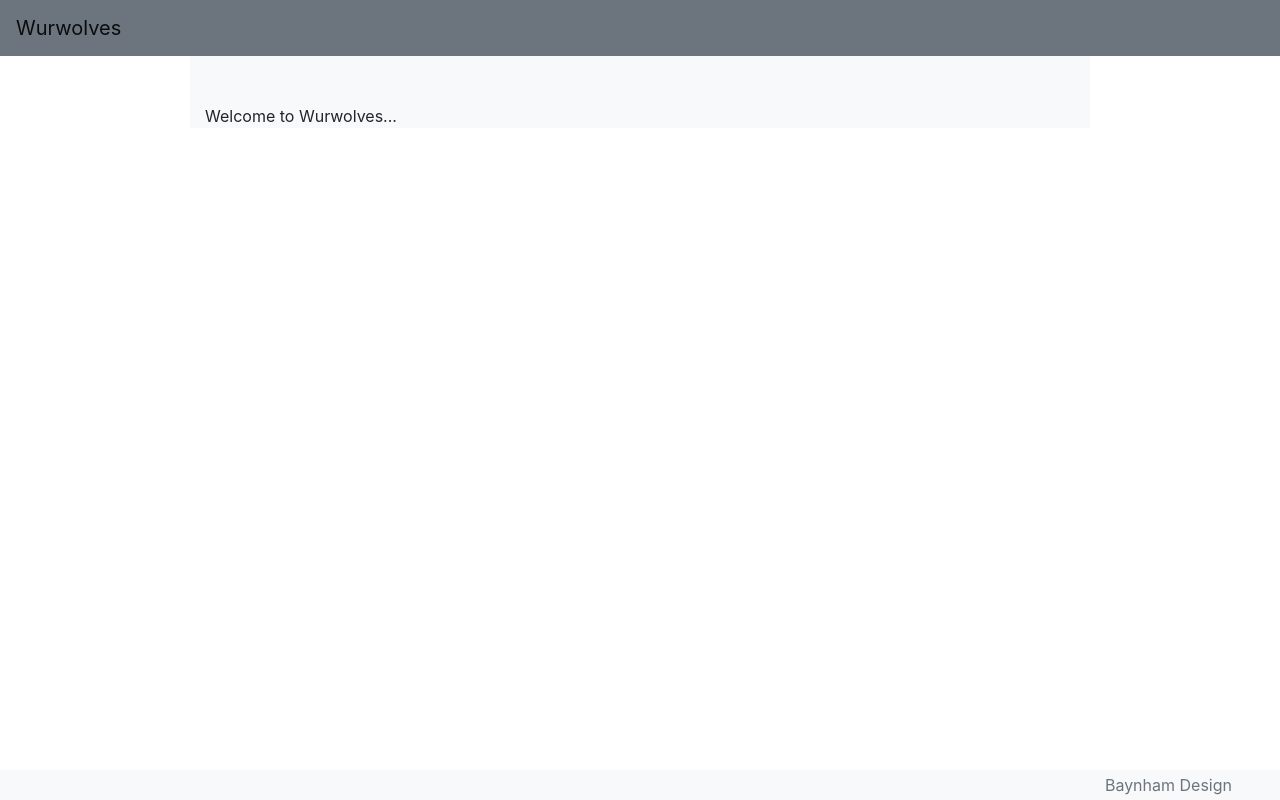
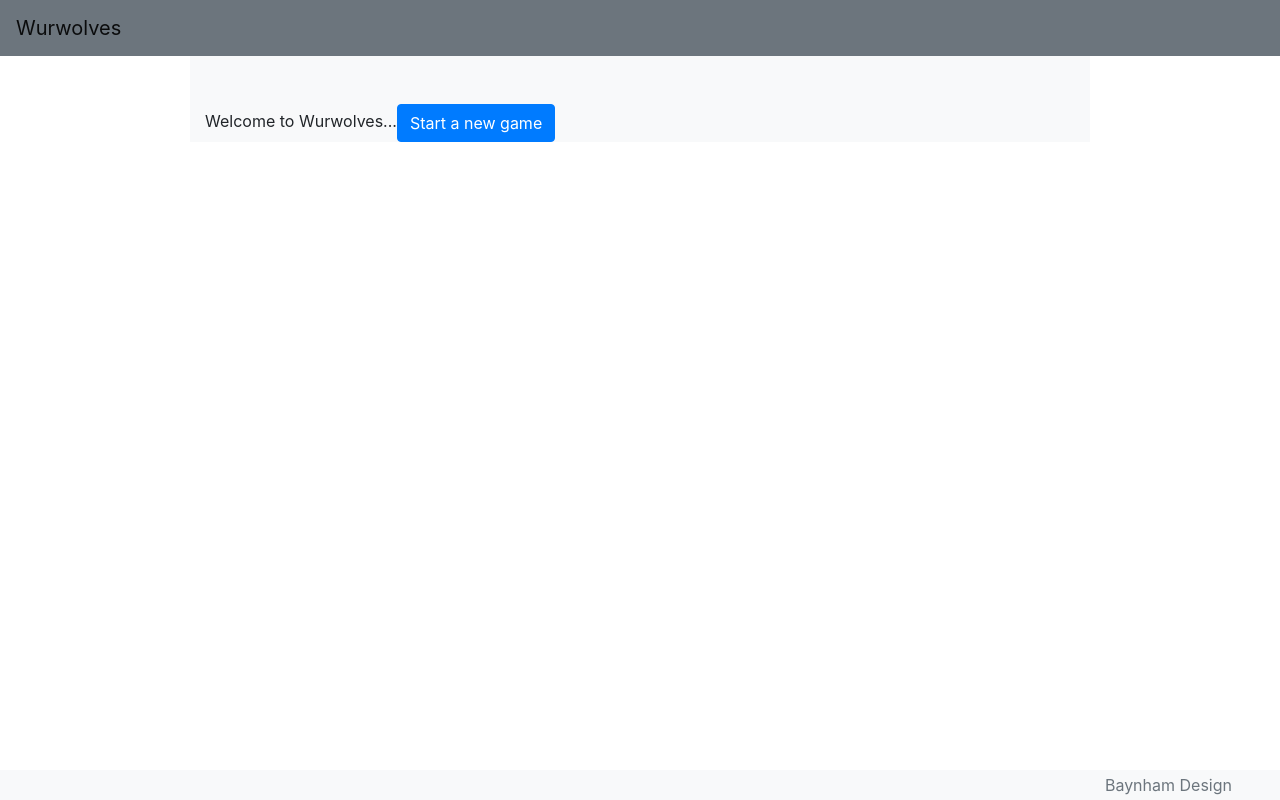
Before and after one commit to charlesbaynham/wurwolves, a React (Create React App) app in the folder react-ui/: page / in a window 1280 px wide. Built offline with nearby package versions, Linux system fonts and the light colour scheme; no server answers.

Commit message:
First frontend to backend comms! Implement new game button

```diff
--- a/react-ui/src/home.js
+++ b/react-ui/src/home.js
@@ -1,12 +1,33 @@
-import React from 'react';
+import React, { Component } from 'react';
+import Button from 'react-bootstrap/Button';
 
 
-function Home() {
-    return (
-        <div className="container limited-width pt-5 bg-light bg-night-dark">
-            Welcome to Wurwolves...
-        </div>
-    );
+class Home extends Component {
+    state = {
+        url: ""
+    }
+
+    render() {
+        return (
+            <div className="container limited-width pt-5 bg-light bg-night-dark">
+                Welcome to Wurwolves...
+
+                <Button href={this.state.url}>
+                    Start a new game
+                </Button>
+            </div>
+        );
+    }
+
+    componentDidMount() {
+        fetch('/api/get_game')
+            .then(res => res.json())
+            .then((data) => {
+                var newUrl = '/' + data;
+                this.setState({ url: newUrl })
+            })
+            .catch(console.log)
+    }
 }
 
 export default Home;
```
